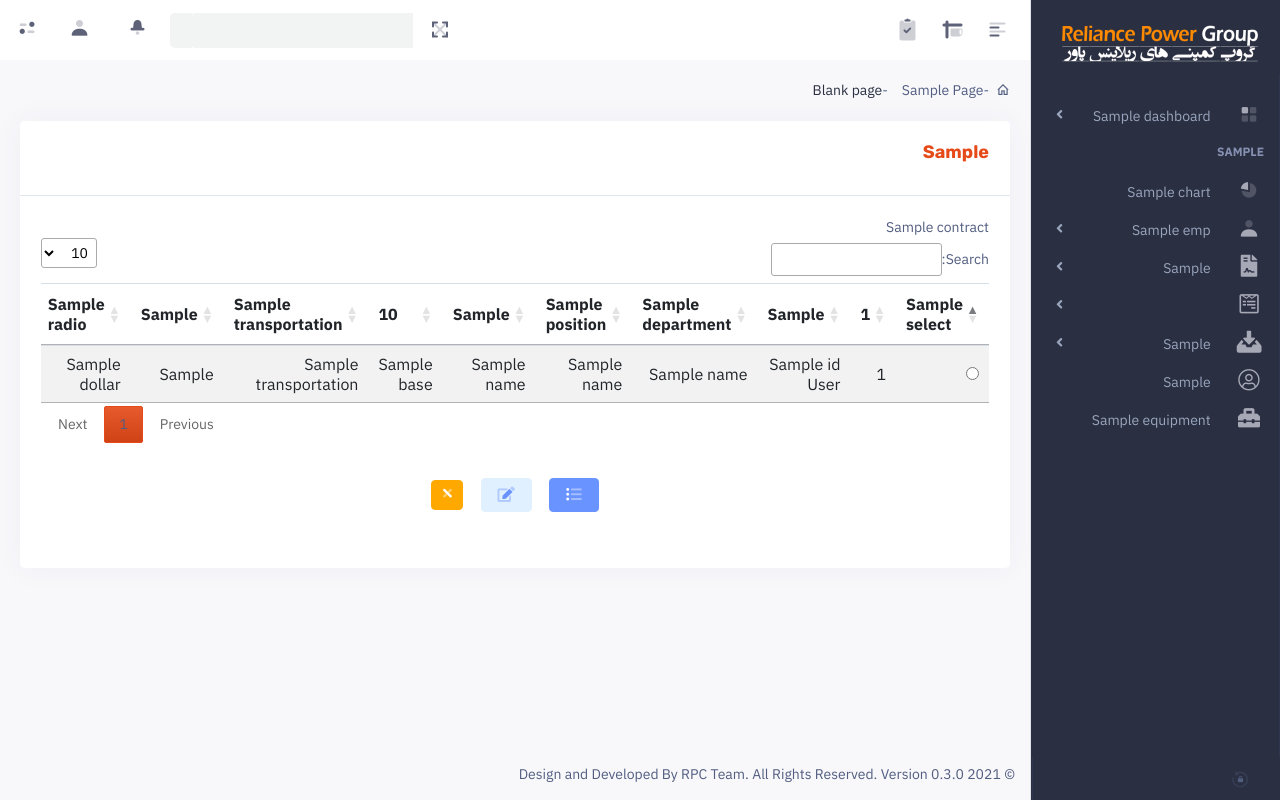
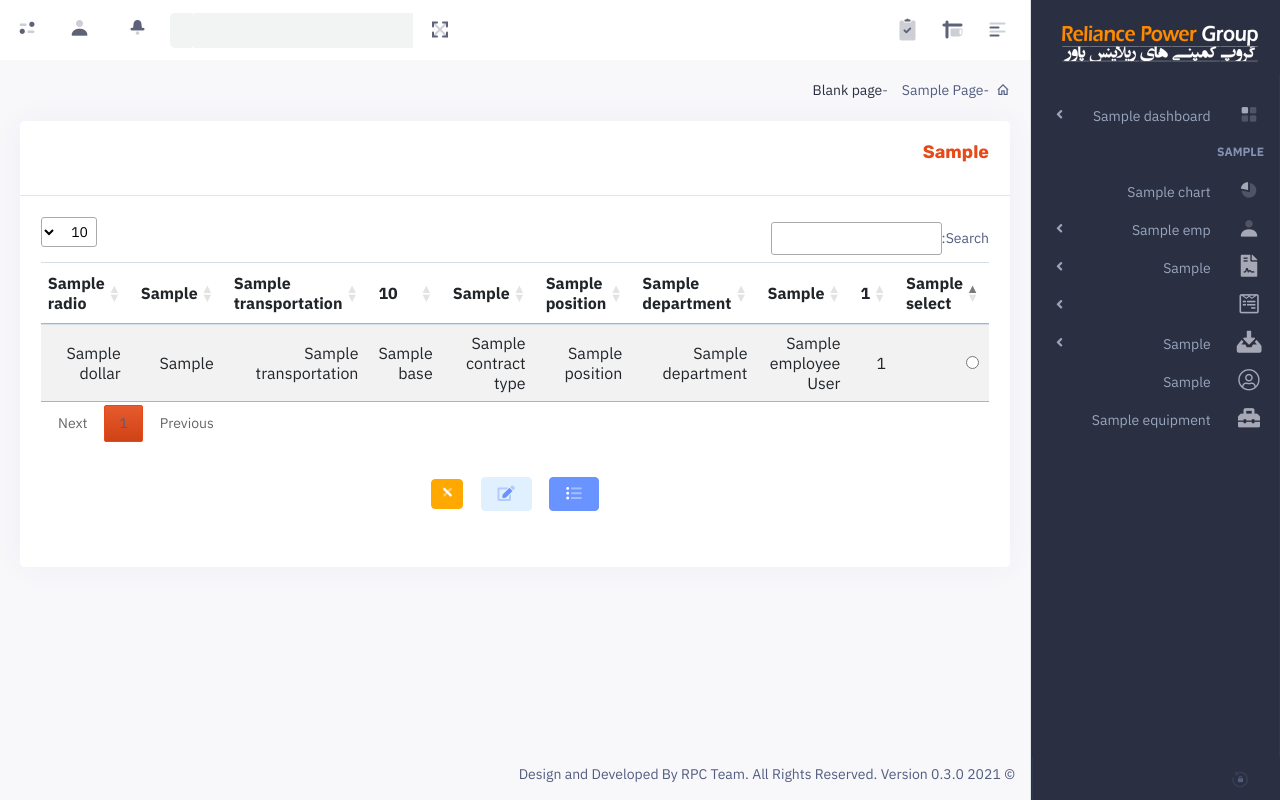
Before and after one commit to my-rpc/rpc, a Python web app: template rpc_package/templates/contract_settings.html in a window 1280 px wide. Run offline with Jinja, Linux system fonts and the light colour scheme; the template is opened without the code that fills it: most values are stand-ins (such as "Sample title", 1, 10 or a date in 2020); some libraries are stand-ins or nearby versions; some web fonts are replaced.

Commit message:
aziz/bugs/contract_list fixed the contract list and the relation ship of contract

```diff
--- a/rpc_package/rpc_tables.py
+++ b/rpc_package/rpc_tables.py
@@ -239,6 +239,9 @@
     # Relationship
     employee = db.relationship('Employees', foreign_keys=[emp_id], overlaps="position_history")
     department = db.relationship('Departments', foreign_keys=[department_id], overlaps="position_history")
+    position = db.relationship('Positions', foreign_keys=[position_id], overlaps="position_history")
+    contract_type = db.relationship('Contract_types', foreign_keys=[contract_type_id], overlaps="position_history")
+    salary = db.relationship("Salary", foreign_keys='Salary.position_history_id', uselist=False)
     def __repr__(self):
         return f"Position History ID: {self.id}"
 
--- a/rpc_package/templates/contract_settings.html
+++ b/rpc_package/templates/contract_settings.html
@@ -52,43 +52,69 @@
                 </tr>
             </thead>
             <tbody>
-                {% for emp in employees %}
-                {{ contract[loop.index0][5] }}
-                {% if contract[loop.index0] %}
-                <tr id="{{emp[1].id}}">
+                {% for contract in position_history %}
+                <tr id="{{contract.id}}">
                     <td>
                         <div class="form-group">
-                            <input type="radio" class="table-radio radio-col-success" name="selected_emp" id="" value="{{emp[1].id}}">
+                            <input type="radio" class="table-radio radio-col-success" name="selected_emp" id="" value="{{contract.id}}">
                         </div>
                     </td>
-                    <td>{{emp[0].id}}</td>
+                    <td>{{contract.employee.id}}</td>
 
-                    <td> {{emp[0].name + ' '  +emp[0].lname if language == 'dari' else emp[0].name_english + ' '  +emp[0].lname_english}}</td>
-                    <td>{{contract[loop.index0][4].name  if language == 'dari' else contract[loop.index0][4].name_english}}</td> {# Department #}
-                    <td>{{contract[loop.index0][2].name  if language == 'dari' else contract[loop.index0][2].name_english}}</td> {# Position #}
-                    <td>{{contract[loop.index0][1].name  if language == 'dari' else contract[loop.index0][1].name_english}}</td>  {# Contract Type #}
-                    <td>{{contract[loop.index0][3].base}}</td> {# salary #}
-                    <td>{{contract[loop.index0][3].transportation}}</td> {# salary #}
-                    <td>{{contract[loop.index0][3].house_hold}}</td> {# salary #}
                     <td>
-                        {% if contract[loop.index0][3].currency == "1"%}
-                        {{translation.afghani[language]}}
-                        {% else %}
-                        {{translation.dollar[language]}}
+                        {% if contract.employee %}
+                            {{contract.employee.name + ' '  +contract.employee.lname if language == 'dari' else contract.employee.name_english + ' '  + contract.employee.lname_english}}
                         {% endif %}
-
-                    </td> {# salary #}
-                    <td>{{ to_jalali(emp[1].start_date)}}</td>
-                    <td>{{ to_jalali(contract[loop.index0][0].end_date) }}</td> {# Contract #}
+                    </td>
                     <td>
-                        {% if emp[1].status %}
+                        {% if contract.department %}
+                            {{contract.department.name  if language == 'dari' else contract.department.name_english}}
+                        {% endif %}
+                    </td>
+                    <td>
+                        {% if contract.position %}
+                            {{contract.position.name  if language == 'dari' else contract.position.name_english}}
+                        {% endif %}
+                    </td>
+                    <td>
+                        {% if contract.contract_type %}
+                            {{contract.contract_type.name  if language == 'dari' else contract.contract_type.name_english}}
+                        {% endif %}
+                    </td>
+                    <td>
+                        {% if contract.salary %}
+                            {{contract.salary.base }}
+                        {% endif %}
+                    </td>
+                    <td>
+                        {% if contract.salary %}
+                            {{contract.salary.transportation }}
+                        {% endif %}
+                    </td>
+                    <td>
+                        {% if contract.salary %}
+                            {{contract.salary.house_hold }}
+                        {% endif %}
+                    </td>
+                    <td>
+                        {% if contract.salary %}
+                            {% if contract.salary.currency == "1"%}
+                            {{translation.afghani[language]}}
+                            {% else %}
+                            {{translation.dollar[language]}}
+                            {% endif %}
+                        {% endif %}
+                    </td>
+                    <td>{{ to_jalali(contract.start_date)}}</td>
+                    <td>{{ to_jalali(contract.end_date) }}</td>
+                    <td>
+                        {% if contract.status %}
                         {{translation.active[language]}}
                         {% else %}
                         {{translation.inactive[language]}}
                         {% endif %}
                     </td> {# status #}
                 </tr>
-                    {% endif %}
 
                 {% endfor %}
             </tbody>
@@ -237,11 +263,8 @@
             processData: false,
             contentType: false,
             success: function(response){
-                // $('.update_contract_modal').modal('hide');
-                console.log(response)
-
+                $('.update_contract_modal').modal('hide');
                 toastSuccess(response.message);
-                console.log(response.contract)
                 con = response.contract.contract
                 pos = response.contract.position
                 sal = response.contract.salary
```
Also changed, not shown: rpc_package/app_routes.py (+16 -14 lines).
